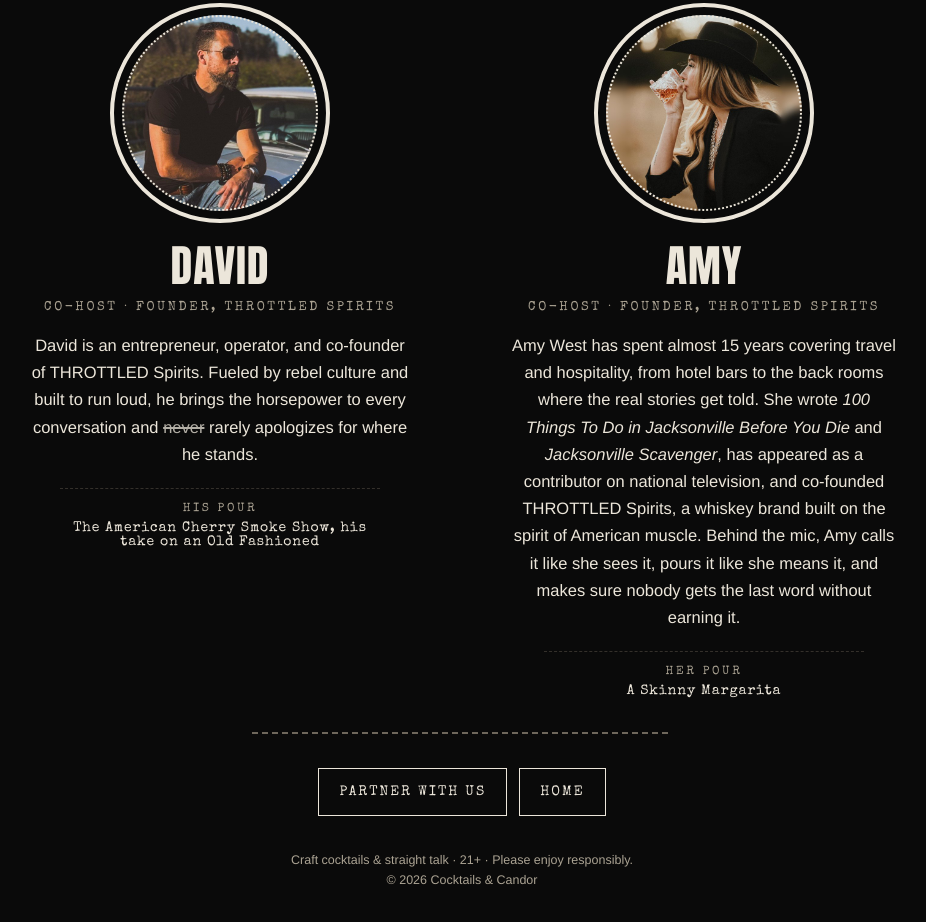
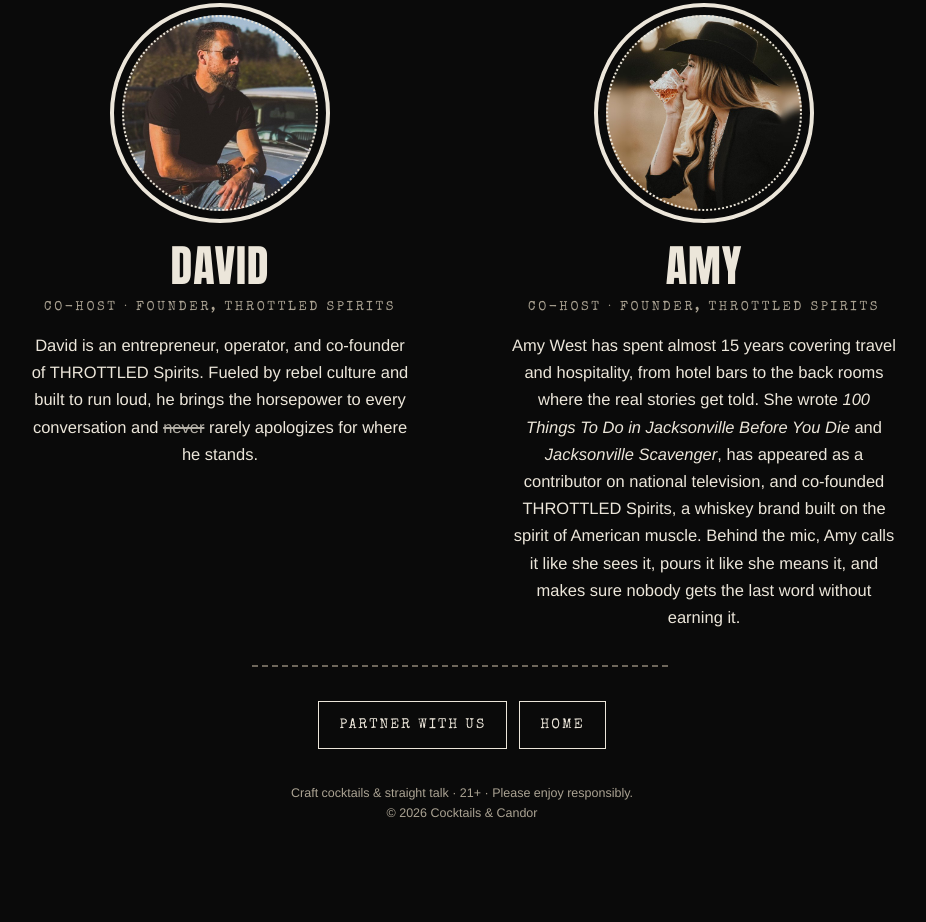
Before and after one commit to throttledinbond/cocktailsandcandor-site, a plain HTML site: page hosts/index.html in a window 1280 px wide. Shown: the part 459-1381 px from the top of the page, without its empty margins (178-1104 px from the left). After the commit the page ends 1338 px from the top, so only its background shows below. Drawn offline with nearby package versions, Linux system fonts and the light colour scheme.

Commit message:
Hosts page: remove His Pour / Her Pour
Co-Authored-By: Claude Opus 5.5 <noreply@anthropic.com>
Claude-Session: https://claude.ai/code/session_01YbUxs9suVwrvgKMsK8zws9

```diff
--- a/hosts/index.html
+++ b/hosts/index.html
@@ -49,8 +49,6 @@ h1{font-family:var(--display);font-weight:400;text-transform:uppercase;font-size
 .role{font-family:var(--type);font-size:13px;letter-spacing:.2em;text-transform:uppercase;color:var(--muted);margin:0}
 .bio s{text-decoration-thickness:2px;opacity:.75}
 .bio{font-size:16.5px;line-height:1.65;margin:4px 0 0;max-width:42ch;text-wrap:pretty}
-.pour{margin:6px 0 0;padding-top:14px;border-top:1px dashed var(--line);width:min(320px,100%);font-family:var(--type);font-size:14px;letter-spacing:.06em}
-.pour b{display:block;font-weight:400;font-size:12px;letter-spacing:.22em;color:var(--muted);margin-bottom:6px}
 .links{display:flex;flex-wrap:wrap;justify-content:center;gap:12px;list-style:none;margin:0;padding:0}
 .links a{display:inline-flex;align-items:center;min-height:48px;padding:0 20px;border:1.5px solid var(--bone);color:var(--bone);text-decoration:none;
   font-family:var(--type);font-size:14px;letter-spacing:.14em;text-transform:uppercase}
@@ -77,14 +75,12 @@ footer{font-size:12.5px;color:var(--muted);line-height:1.6;text-align:center}
       <h2>David</h2>
       <p class="role">Co-host · Founder, THROTTLED Spirits</p>
       <p class="bio">David is an entrepreneur, operator, and co-founder of THROTTLED Spirits. Fueled by rebel culture and built to run loud, he brings the horsepower to every conversation and <s>never</s> rarely apologizes for where he stands.</p>
-      <p class="pour"><b>HIS POUR</b>The American Cherry Smoke Show, his take on an Old Fashioned</p>
     </article>
     <article class="host">
       <div class="disc"><img src="/hosts/amy.jpg" width="640" height="640" alt="Amy sipping a whiskey in a black wide-brim hat"></div>
       <h2>Amy</h2>
       <p class="role">Co-host · Founder, THROTTLED Spirits</p>
       <p class="bio">Amy West has spent almost 15 years covering travel and hospitality, from hotel bars to the back rooms where the real stories get told. She wrote <i>100 Things To Do in Jacksonville Before You Die</i> and <i>Jacksonville Scavenger</i>, has appeared as a contributor on national television, and co-founded THROTTLED Spirits, a whiskey brand built on the spirit of American muscle. Behind the mic, Amy calls it like she sees it, pours it like she means it, and makes sure nobody gets the last word without earning it.</p>
-      <p class="pour"><b>HER POUR</b>A Skinny Margarita</p>
     </article>
   </section>
 
```
